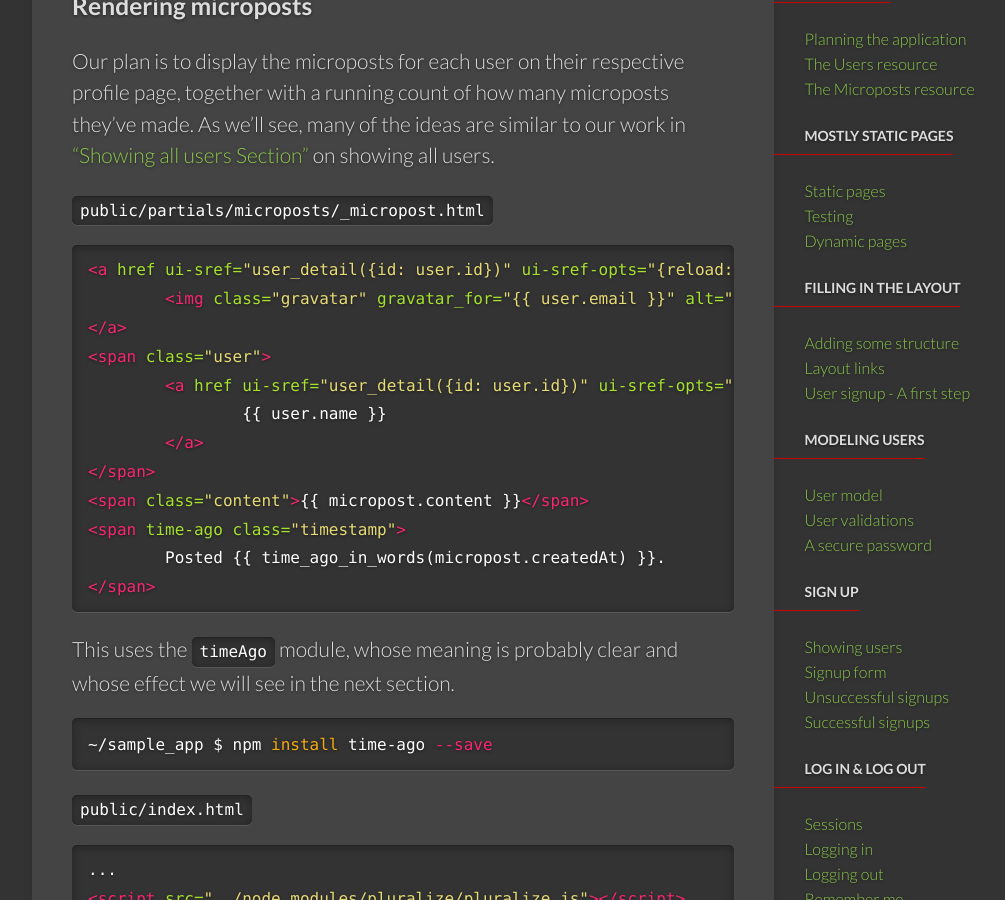
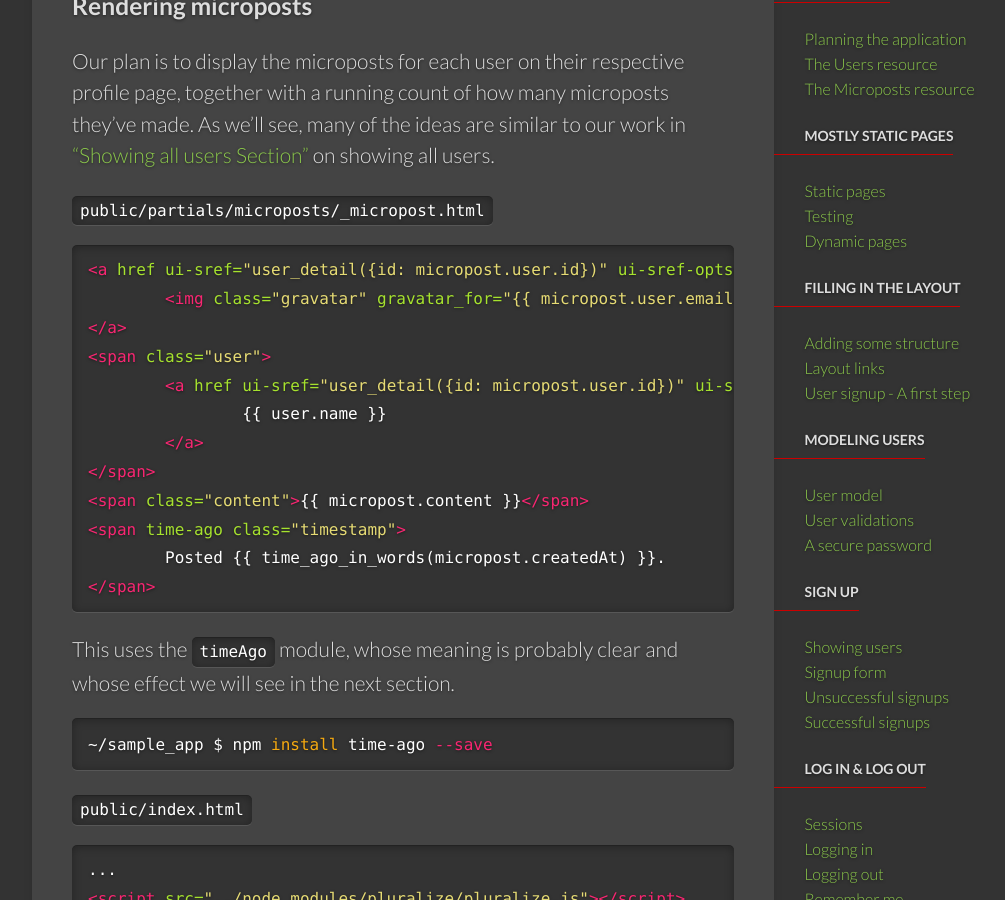
Before and after one commit to nodeontrain/nodeontrain.xyz, a Jekyll site: the page built from tuts/showing_microposts.md, in a window 1280 px wide and 900 px high, scrolled down 413 px. Shown: the whole window, without its empty margins (139-1144 px from the left). Built offline with Jekyll 4.4.1, drawn with Linux system fonts in a browser that asks for light colours; some web fonts are replaced; some of the changed text lies outside the part shown.

Commit message:
refactor(users_controller.js)

```diff
--- a/tuts/showing_microposts.md
+++ b/tuts/showing_microposts.md
@@ -14,11 +14,11 @@
 
 `public/partials/microposts/_micropost.html`
 
-<figure class="highlight"><pre><code class="language-html" data-lang="html"><span class="nt">&lt;a</span> <span class="na">href</span> <span class="na">ui-sref=</span><span class="s">"user_detail({id: user.id})"</span> <span class="na">ui-sref-opts=</span><span class="s">"{reload: true}"</span><span class="nt">&gt;</span>
-	<span class="nt">&lt;img</span> <span class="na">class=</span><span class="s">"gravatar"</span> <span class="na">gravatar_for=</span><span class="s">"&#123;&#123; user.email &#125;&#125;"</span> <span class="na">alt=</span><span class="s">"&#123;&#123; user.name &#125;&#125;"</span> <span class="na">options-size=</span><span class="s">"50"</span> <span class="nt">/&gt;</span>
+<figure class="highlight"><pre><code class="language-html" data-lang="html"><span class="nt">&lt;a</span> <span class="na">href</span> <span class="na">ui-sref=</span><span class="s">"user_detail({id: micropost.user.id})"</span> <span class="na">ui-sref-opts=</span><span class="s">"{reload: true}"</span><span class="nt">&gt;</span>
+	<span class="nt">&lt;img</span> <span class="na">class=</span><span class="s">"gravatar"</span> <span class="na">gravatar_for=</span><span class="s">"&#123;&#123; micropost.user.email &#125;&#125;"</span> <span class="na">alt=</span><span class="s">"&#123;&#123; micropost.user.name &#125;&#125;"</span> <span class="na">options-size=</span><span class="s">"50"</span> <span class="nt">/&gt;</span>
 <span class="nt">&lt;/a&gt;</span>
 <span class="nt">&lt;span</span> <span class="na">class=</span><span class="s">"user"</span><span class="nt">&gt;</span>
-	<span class="nt">&lt;a</span> <span class="na">href</span> <span class="na">ui-sref=</span><span class="s">"user_detail({id: user.id})"</span> <span class="na">ui-sref-opts=</span><span class="s">"{reload: true}"</span><span class="nt">&gt;</span>
+	<span class="nt">&lt;a</span> <span class="na">href</span> <span class="na">ui-sref=</span><span class="s">"user_detail({id: micropost.user.id})"</span> <span class="na">ui-sref-opts=</span><span class="s">"{reload: true}"</span><span class="nt">&gt;</span>
 		&#123;&#123; user.name &#125;&#125;
 	<span class="nt">&lt;/a&gt;</span>
 <span class="nt">&lt;/span&gt;</span>
@@ -87,7 +87,13 @@
 	this.show = function(req, res, next) {
 		var offset = (req.query.page - 1) * req.query.limit;
 		var user = ModelSync( User.findById(req.params.id) );
-		var microposts = ModelSync( Micropost.findAndCountAll({ where: { user_id: user.id }, offset: offset, limit: req.query.limit }) );
+		var microposts = ModelSync( Micropost.findAndCountAll({
+			where: { user_id: user.id },
+			include: [ { model: User } ],
+			order: 'micropost.createdAt DESC',
+			offset: offset,
+			limit: req.query.limit
+		}) );
 		res.end(JSON.stringify({
 			id: user.id,
 			email: user.email,
```
